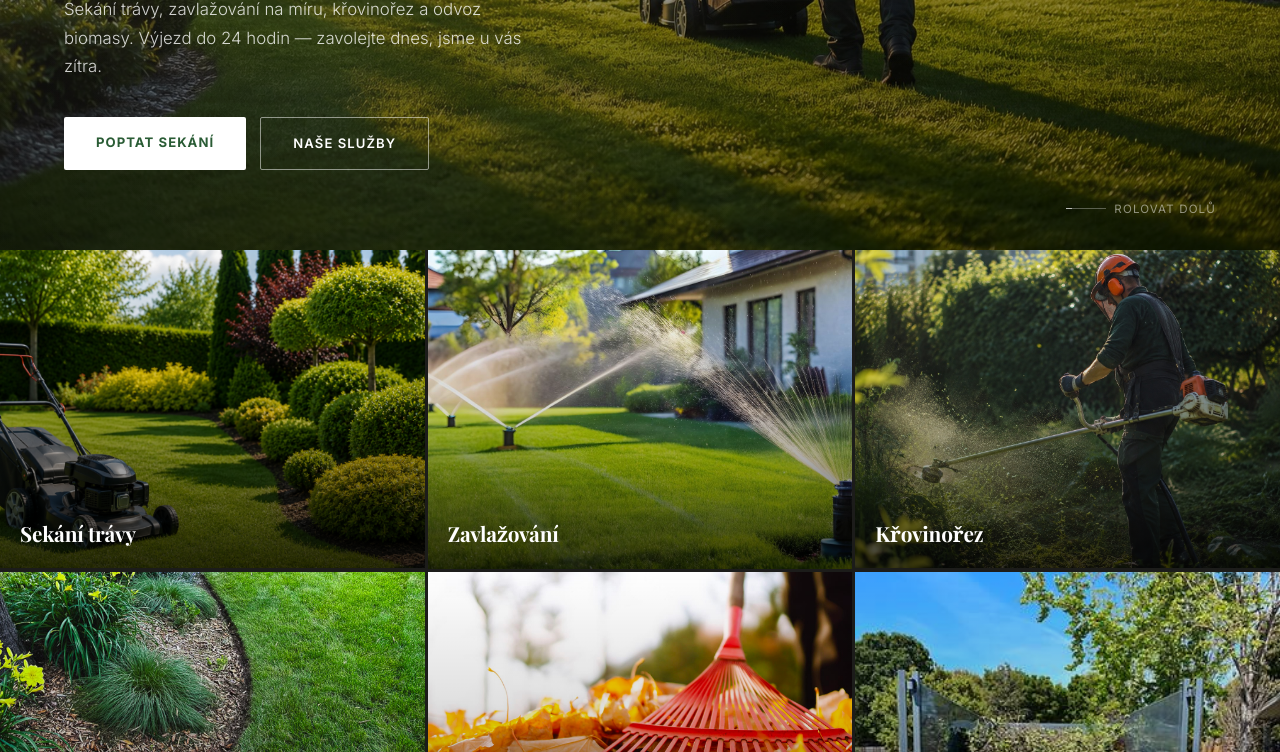
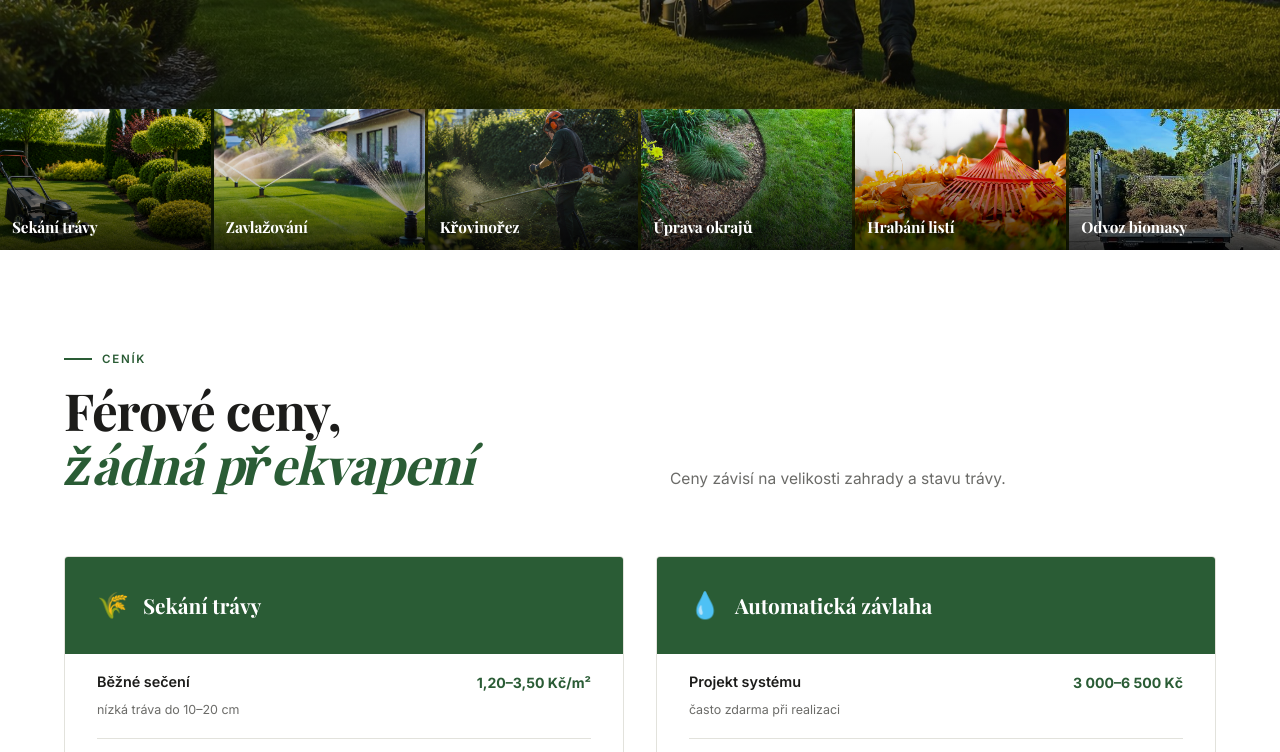
Before and after one commit to smokeking80/zahradnik2, a plain HTML site: page index.html in a window 1280 px wide. Shown: the part 550-1302 px from the top of the page. Drawn offline with nearby package versions, Linux system fonts and the light colour scheme; a web font is replaced by a local one.

Commit message:
Update index.html
nova

```diff
--- a/index.html
+++ b/index.html
@@ -28,6 +28,57 @@ body{font-family:var(--sans);background:var(--cream);color:var(--charcoal);overf
 ::-webkit-scrollbar{width:3px}
 ::-webkit-scrollbar-thumb{background:var(--green)}
 img{display:block;max-width:100%}
+
+/* HERO TILES — grassandgarden styl */
+.hero-tiles{
+  position:absolute;
+  bottom:0;left:0;right:0;
+  display:grid;
+  grid-template-columns:repeat(6,1fr);
+  gap:3px;
+  z-index:3;
+}
+.hero-tile{
+  position:relative;
+  display:block;
+  overflow:hidden;
+  aspect-ratio:3/2;
+  text-decoration:none;
+}
+.hero-tile-img{
+  position:absolute;inset:0;
+  transition:transform .5s cubic-bezier(.22,1,.36,1);
+}
+.hero-tile:hover .hero-tile-img{transform:scale(1.08)}
+.hero-tile-img img{
+  width:100%;height:100%;
+  object-fit:cover;display:block;
+}
+.hero-tile::after{
+  content:'';
+  position:absolute;inset:0;
+  background:linear-gradient(to top,rgba(0,0,0,.75) 0%,rgba(0,0,0,.1) 60%,transparent 100%);
+  z-index:1;
+}
+.hero-tile-label{
+  position:absolute;
+  bottom:0;left:0;right:0;
+  padding:10px 12px;
+  font-family:var(--serif);
+  font-size:clamp(.8rem,1.2vw,1rem);
+  font-weight:700;color:#fff;
+  letter-spacing:-.01em;
+  z-index:2;
+  transition:padding .3s cubic-bezier(.22,1,.36,1);
+}
+.hero-tile:hover .hero-tile-label{padding-bottom:16px}
+@media(max-width:760px){
+  .hero-tiles{grid-template-columns:repeat(3,1fr)}
+  .hero-tile{aspect-ratio:1/1}
+}
+@media(max-width:480px){
+  .hero-tiles{grid-template-columns:repeat(2,1fr)}
+}
 
 /* TOP GRID — grassandgarden styl */
 .top-grid-section{
@@ -184,19 +235,19 @@ nav.scrolled{background:rgba(20,20,20,.65);box-shadow:0 10px 30px rgba(0,0,0,.25
 
 /* HERO */
 #hero{
-  position:relative;height:100vh;min-height:600px;
-  display:flex;align-items:flex-end;
+  position:relative;height:100vh;min-height:640px;
+  display:flex;align-items:center;
   overflow:hidden;
 }
 .hero-img{
   position:absolute;inset:0;
   background:
-    linear-gradient(to bottom, rgba(0,0,0,.15) 0%, rgba(0,0,0,.55) 100%),
+    linear-gradient(to bottom, rgba(0,0,0,.1) 0%, rgba(0,0,0,.3) 50%, rgba(0,0,0,.7) 100%),
     url("images/1.jpeg") center/cover no-repeat;
 }
 .hero-content{
   position:relative;z-index:2;
-  padding:0 var(--pad) 80px;
+  padding:0 var(--pad) 240px;
   max-width:900px;
 }
 .hero-tag{
@@ -674,84 +725,44 @@ footer{
 <a href="#kontakt" onclick="closeMenu()">Kontakt</a>
 <a class="nav-btn" href="#kontakt" onclick="closeMenu()">Poptávka zdarma</a>
 </div>
-<!-- HERO -->
+<!-- HERO s mřížkou služeb jako grassandgarden -->
 <section id="hero">
 <div aria-label="Krásně posečený trávník" class="hero-img" role="img"></div>
 <div class="hero-content">
 <div class="hero-tag">Brno a okolí · Profesionální zahradní služby</div>
 <h1 class="hero-h1">Zahrada,<br/>na kterou jste<br/><em>hrdí.</em></h1>
-<p class="hero-sub">Sekání trávy, zavlažování na míru, křovinořez a odvoz biomasy. Výjezd do 24 hodin — zavolejte dnes, jsme u vás zítra.</p>
+<p class="hero-sub">Sekání trávy, zavlažování na míru, křovinořez a odvoz biomasy. Výjezd do 24 hodin.</p>
 <div class="hero-actions">
 <a class="btn-white" href="#kontakt">Poptat sekání</a>
-<a class="btn-outline-white" href="#kontakt">Naše služby</a>
+<a class="btn-outline-white" href="#kontakt">Zavolat</a>
 </div>
 </div>
-<div class="hero-scroll">
-<div class="scroll-line"></div>
-    Rolovat dolů
-  </div>
-</section>
-<!-- GRID SLUŽBY — grassandgarden styl -->
-<section class="top-grid-section" id="top-sluzby">
-  <div class="top-grid-wrap">
-    <a href="#kontakt" class="top-tile">
-      <div class="top-tile-img">
-        <img src="images/8.png" alt="Sekání trávy"/>
-      </div>
-      <div class="top-tile-label">Sekání trávy</div>
+<!-- DLAŽDICE SLUŽEB přes spodní část hero -->
+<div class="hero-tiles">
+  <a href="#kontakt" class="hero-tile">
+    <div class="hero-tile-img"><img src="images/8.png" alt="Sekání trávy"/></div>
+    <div class="hero-tile-label">Sekání trávy</div>
   </a>
-    <a href="#kontakt" class="top-tile">
-      <div class="top-tile-img">
-        <img src="images/3.jpeg" alt="Zavlažování"/>
-      </div>
-      <div class="top-tile-label">Zavlažování</div>
+  <a href="#kontakt" class="hero-tile">
+    <div class="hero-tile-img"><img src="images/3.jpeg" alt="Zavlažování"/></div>
+    <div class="hero-tile-label">Zavlažování</div>
   </a>
-    <a href="#kontakt" class="top-tile">
-      <div class="top-tile-img">
-        <img src="images/11.jpeg" alt="Sekání křovinořezem"/>
-      </div>
-      <div class="top-tile-label">Křovinořez</div>
+  <a href="#kontakt" class="hero-tile">
+    <div class="hero-tile-img"><img src="images/11.jpeg" alt="Křovinořez"/></div>
+    <div class="hero-tile-label">Křovinořez</div>
   </a>
-    <a href="#kontakt" class="top-tile">
-      <div class="top-tile-img">
-        <img src="images/12.jpg" alt="Úprava okrajů"/>
-      </div>
-      <div class="top-tile-label">Úprava okrajů</div>
+  <a href="#kontakt" class="hero-tile">
+    <div class="hero-tile-img"><img src="images/12.jpg" alt="Úprava okrajů"/></div>
+    <div class="hero-tile-label">Úprava okrajů</div>
   </a>
-    <a href="#kontakt" class="top-tile">
-      <div class="top-tile-img">
-        <img src="images/20.jpg" alt="Hrabání listí"/>
-      </div>
-      <div class="top-tile-label">Hrabání listí</div>
+  <a href="#kontakt" class="hero-tile">
+    <div class="hero-tile-img"><img src="images/20.jpg" alt="Hrabání listí"/></div>
+    <div class="hero-tile-label">Hrabání listí</div>
   </a>
-    <a href="#kontakt" class="top-tile">
-      <div class="top-tile-img">
-        <img src="images/4.jpeg" alt="Odvoz biomasy"/>
-      </div>
-      <div class="top-tile-label">Odvoz biomasy</div>
+  <a href="#kontakt" class="hero-tile">
+    <div class="hero-tile-img"><img src="images/4.jpeg" alt="Odvoz biomasy"/></div>
+    <div class="hero-tile-label">Odvoz biomasy</div>
   </a>
-  </div>
-</section>
-<!-- ABOUT -->
-<section id="o-nas">
-<div aria-label="Zahrada v Brně" class="about-img" role="img">
-<div style="position:relative;z-index:2">
-<img src="images/logo.jpeg" alt="Posečem.cz" class="logo-badge logo-badge-md"/>
-<div style="font-family:'Playfair Display',serif;font-size:2rem;font-weight:700;color:#fff;line-height:1.2;letter-spacing:-.02em">Každá zahrada<br/>si zaslouží<br/><em style="font-style:italic;color:rgba(255,255,255,.7)">péči</em></div>
-</div>
-<div style="position:absolute;inset:0;background-image:radial-gradient(circle at 20% 80%,rgba(255,255,255,.05) 0%,transparent 50%),radial-gradient(circle at 80% 20%,rgba(255,255,255,.08) 0%,transparent 40%);pointer-events:none"></div>
-</div>
-<div class="about-text">
-<p class="section-label reveal">O nás</p>
-<h2 class="about-h reveal reveal-d1">Zahradníci z <em>Brna,</em><br/>kteří to myslí vážně</h2>
-<p class="about-p reveal reveal-d2">Jsme brněnská parta zahradníků s více než pětiletými zkušenostmi. Nebereme to jako brigádu — bereme to jako řemeslo. Každá zahrada si zaslouží pečlivou práci.</p>
-<p class="about-p reveal reveal-d3">Pracujeme v Brně a okolí do 30 km. Objednávky přijímáme 7 dní v týdnu, výjezd zajišťujeme do 24 hodin.</p>
-<div class="about-checks reveal reveal-d4">
-<div class="check-item"><div class="check-icon">✓</div>Vlastní profesionální technika</div>
-<div class="check-item"><div class="check-icon">✓</div>Platíte až po dokončení práce</div>
-<div class="check-item"><div class="check-icon">✓</div>Nemusíte být doma</div>
-<div class="check-item"><div class="check-icon">✓</div>Bezplatná cenová nabídka</div>
-</div>
 </div>
 </section>
 <!-- PRICING -->
```
Lines whose indentation alone changed are shown as unchanged.
